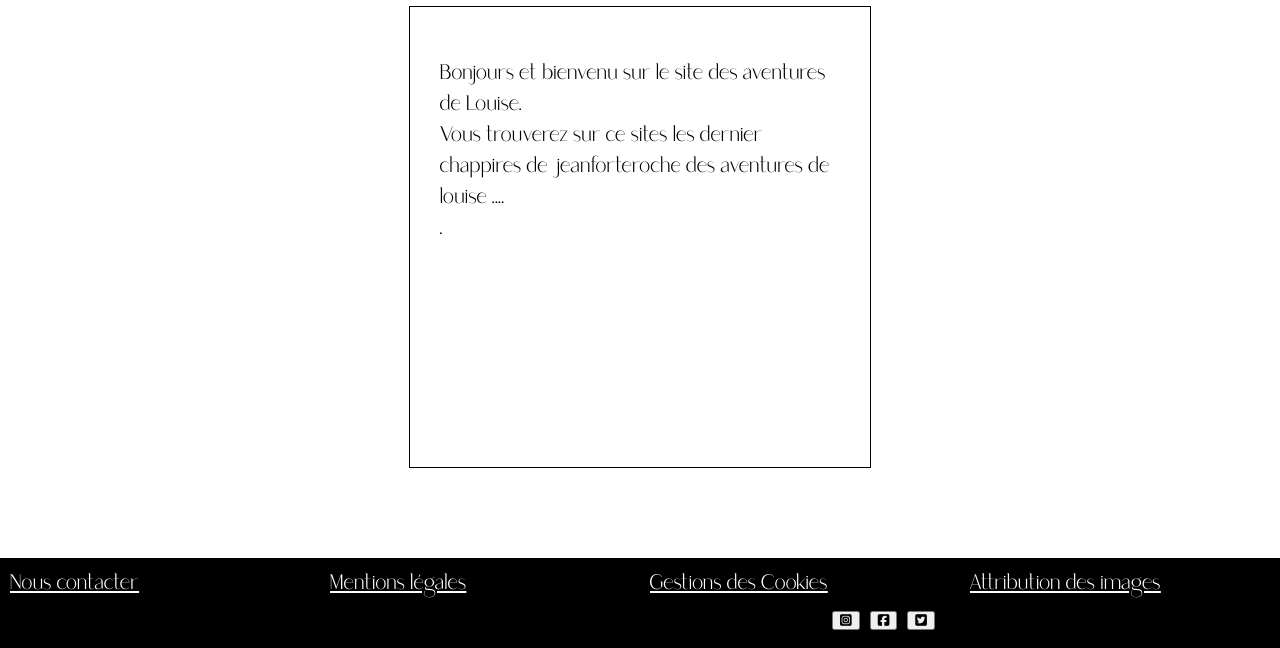
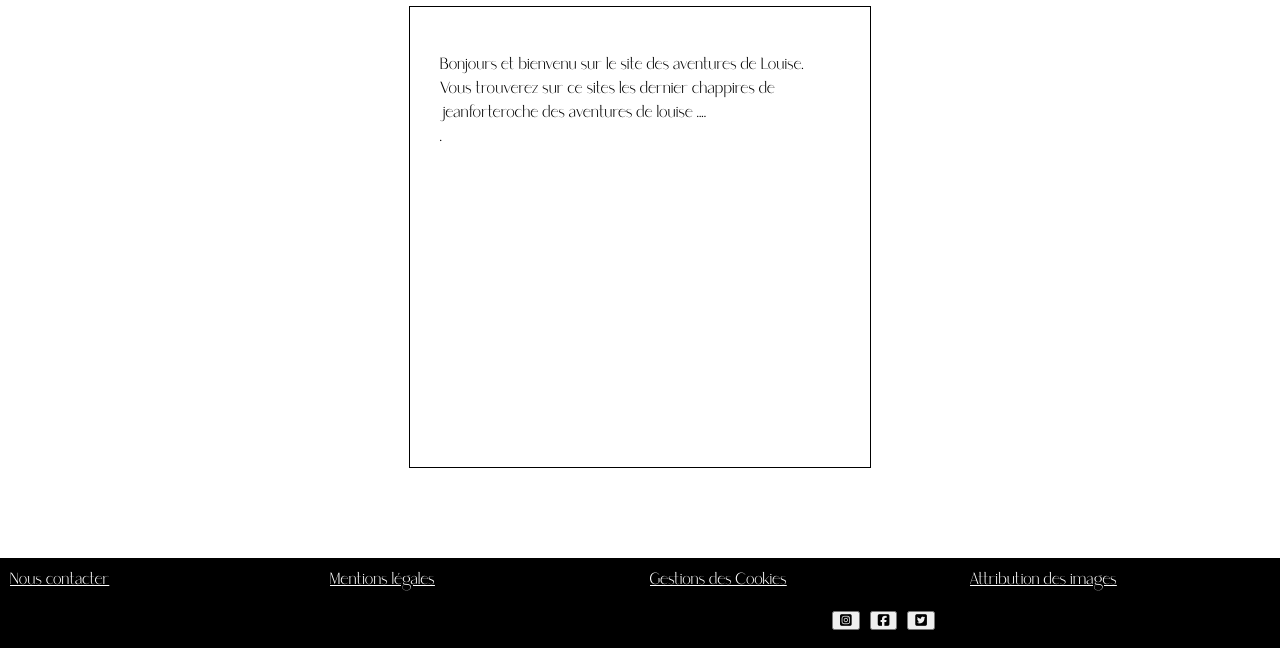
Before and after one commit to juliagrandmontagne/openclasseroomproject, a PHP site: page / in a window 1280 px wide. Shown: the part 1090-1738 px from the top of the page. Run offline with PHP 8.4, Linux system fonts and the light colour scheme; data comes from the database, SQL or seed files in the repository; data that the repository does not hold is empty; some libraries are stand-ins or nearby versions.

Commit message:
Add files via upload

```diff
--- a/style.css
+++ b/style.css
@@ -55,8 +55,11 @@ text-decoration: none;
 p
 {
     font-family: Saudagar;
-    font-size: 1.3em;
  }
+ #suite
+ {
+ text-align: center;
+  }
         #chapitre-titre
         {
         font-family: caroline;
@@ -71,7 +74,6 @@ p
         {
         font-family: "Saudagar";
         display: inline-block;
-        background: #FAEDEA;
         word-wrap: break-word;
         position: relative;
         top: -450px;
```
